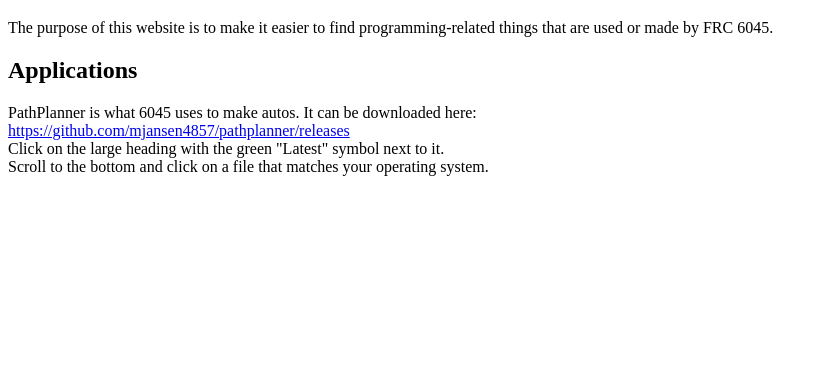
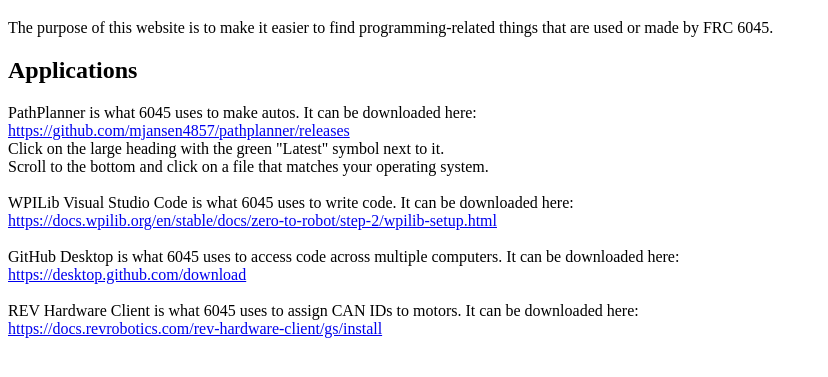
Before and after one commit to frc-6045/frc-6045.github.io, a plain HTML site: page home.html in a window 1280 px wide. Shown: the part 61-438 px from the top of the page, without its empty margins (0-828 px from the left). Drawn offline with Linux system fonts and the light colour scheme.

Commit message:
finish adding applications

```diff
--- a/home.html
+++ b/home.html
@@ -11,6 +11,12 @@
 <p>PathPlanner is what 6045 uses to make autos. It can be downloaded here:<br>
     <a href="https://github.com/mjansen4857/pathplanner/releases" target="_blank">https://github.com/mjansen4857/pathplanner/releases</a><br>
     Click on the large heading with the green "Latest" symbol next to it.<br>
-    Scroll to the bottom and click on a file that matches your operating system.</p>
+    Scroll to the bottom and click on a file that matches your operating system.<br><br>
+    WPILib Visual Studio Code is what 6045 uses to write code. It can be downloaded here:<br>
+    <a href="https://docs.wpilib.org/en/stable/docs/zero-to-robot/step-2/wpilib-setup.html" target="_blank">https://docs.wpilib.org/en/stable/docs/zero-to-robot/step-2/wpilib-setup.html</a><br><br>
+    GitHub Desktop is what 6045 uses to access code across multiple computers. It can be downloaded here:<br>
+    <a href="https://desktop.github.com/download" target="_blank">https://desktop.github.com/download</a><br><br>
+    REV Hardware Client is what 6045 uses to assign CAN IDs to motors. It can be downloaded here:<br>
+    <a href="https://docs.revrobotics.com/rev-hardware-client/gs/install" target="_blank">https://docs.revrobotics.com/rev-hardware-client/gs/install</a>
 </body>
 </html>
```
